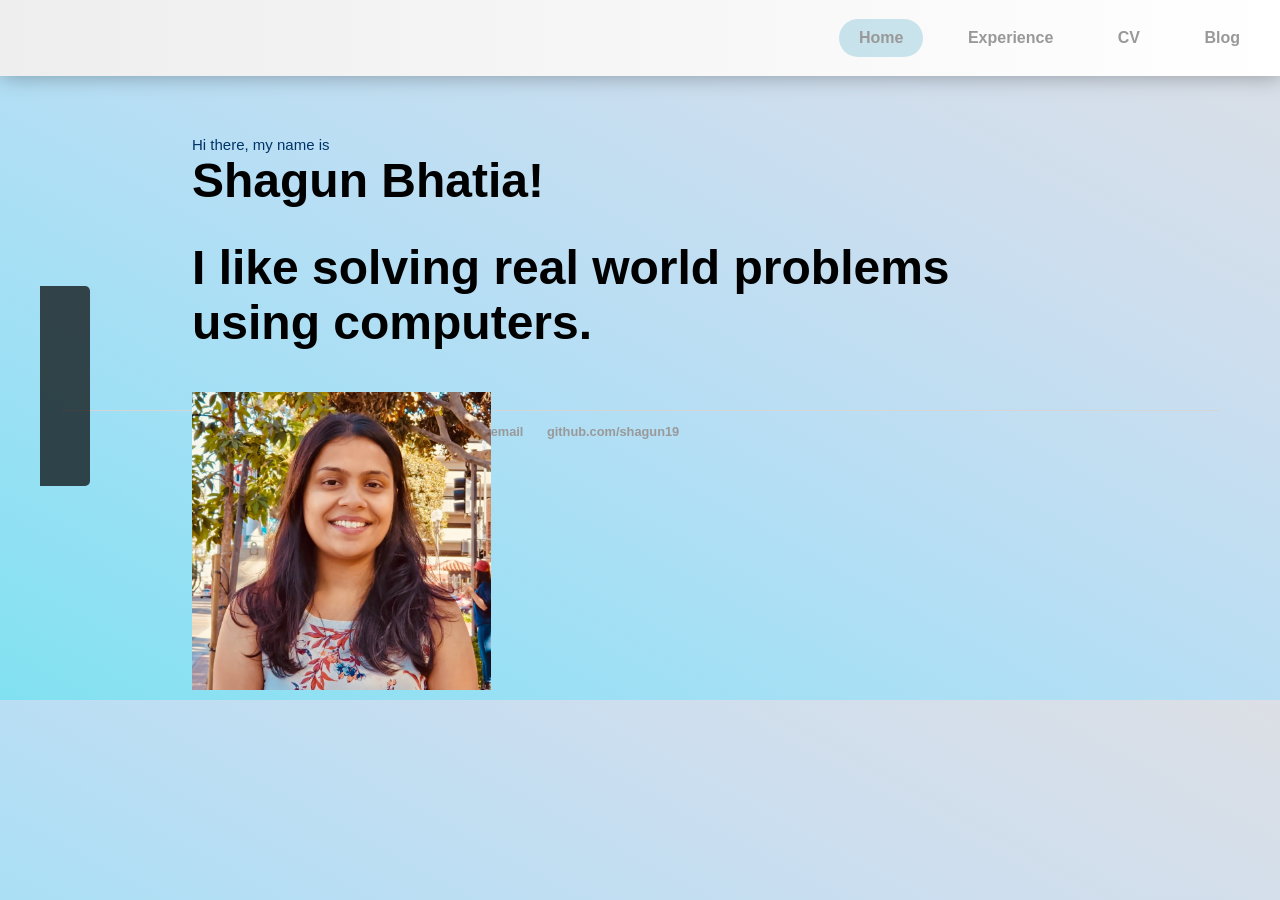
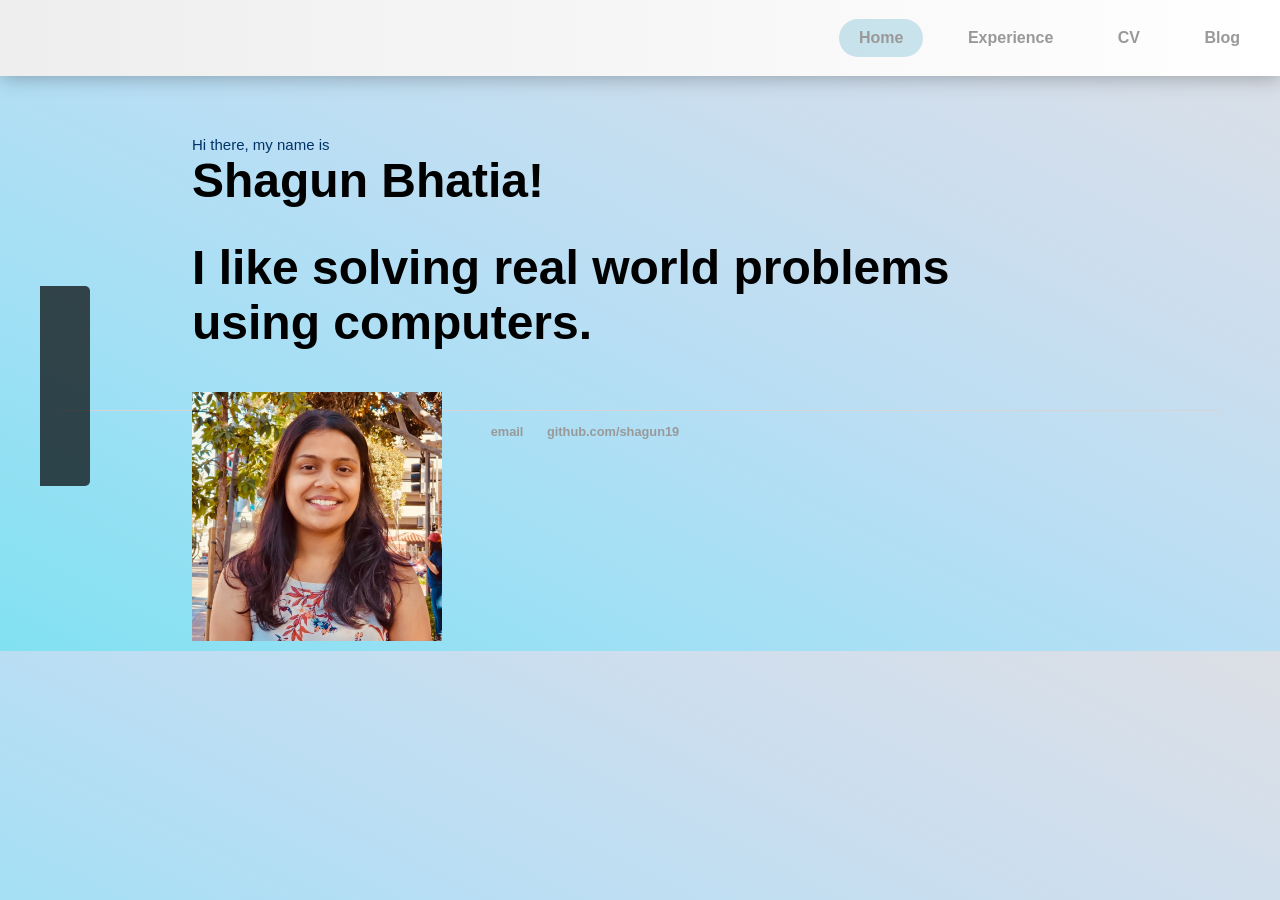
Before and after one commit to shagun19/shagun19.github.io, a Jekyll site: the page index1.html, which Jekyll copies as it is, in a window 1280 px wide. Built offline with Jekyll 4.4.1, drawn with Linux system fonts in a browser that asks for light colours; some web fonts are replaced.

```diff
--- a/index1.html
+++ b/index1.html
@@ -27,7 +27,7 @@
     <div class="fx3">
         <a href="#">
             <div class="item col4">
-                <img class="transition img-responsive" src="shagun.jpg" height="300" width="300" align="left">
+                <img class="transition img-responsive" src="shagun.jpg" height="250" width="250" align="left">
             </div>
         </a>
         <!--div class="col5">
```
